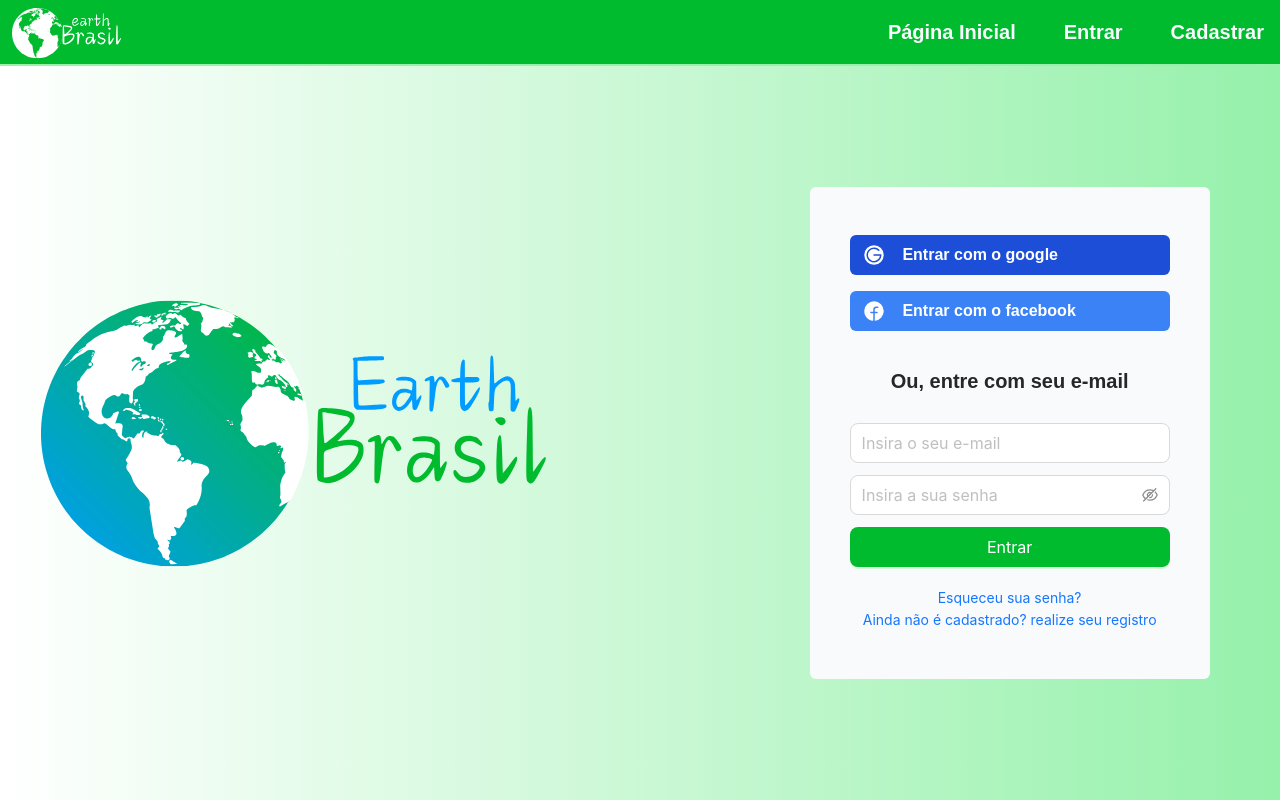
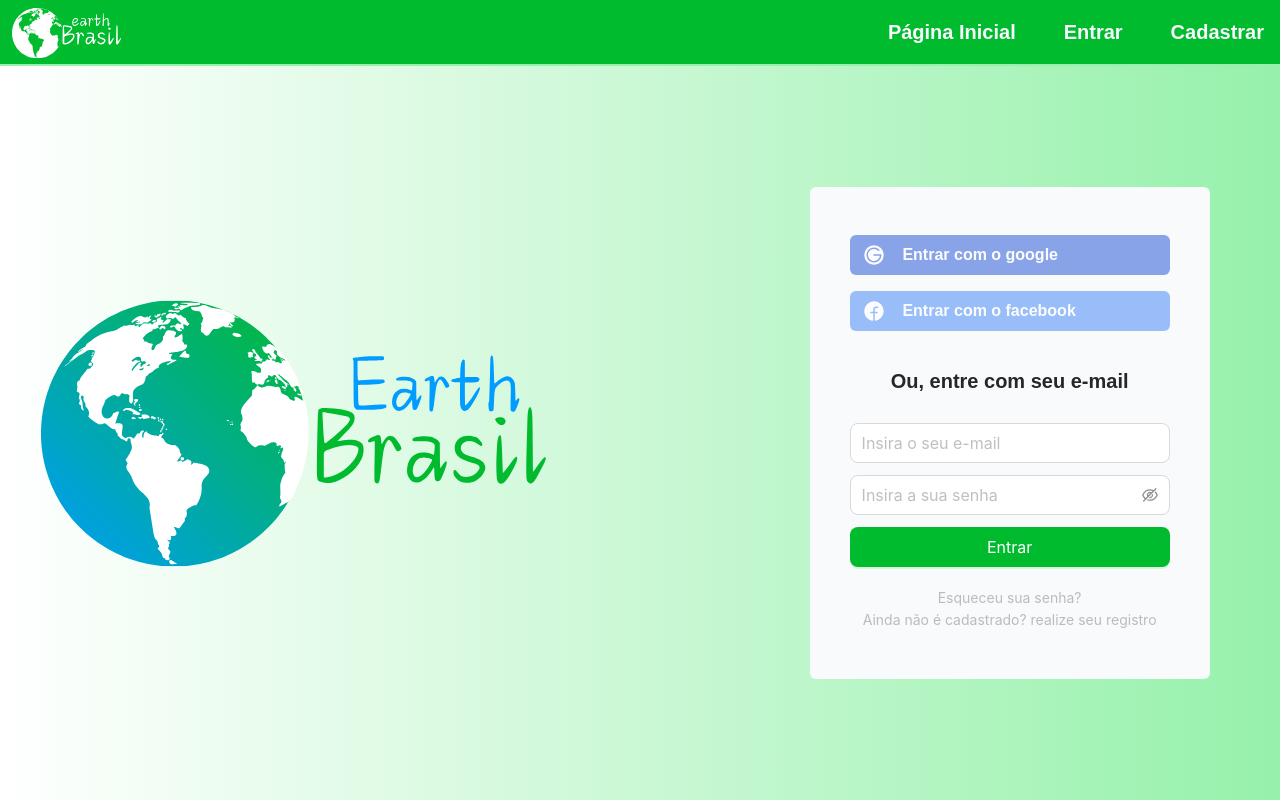
Before and after one commit to GiovannaGuzzardi/earth_front, a Next.js app: page /login in a window 1280 px wide. Built offline with nearby package versions, Linux system fonts and the light colour scheme.

Commit message:
"disabled button"

```diff
--- a/src/app/login/page.tsx
+++ b/src/app/login/page.tsx
@@ -44,14 +44,16 @@ export default function login() {
       <div className="flex flex-col flex-grow justify-between bg-slate-50 mr-2- p-[2.5rem] rounded-md items-center max-w-[25rem] self-center w-2/5 mr-[2rem]">
         <button
           // onClick={signInWithGoogle}
-          className="bg-blue-700 text-white font-bold ease-in hover:bg-blue-800 rounded-md py-[0.5rem] px-[0.8rem] m-[0.5rem] flex w-full"
+          disabled={true}
+          className="bg-blue-700 text-white font-bold ease-in hover:bg-blue-800 rounded-md py-[0.5rem] px-[0.8rem] m-[0.5rem] flex w-full disabled:opacity-50  disabled:hover:bg-blue-700"
         >
           <GoogleLogo size={24} color="#ffffff" weight="fill" />
           <h3 className="ml-[1rem]">Entrar com o google</h3>
         </button>
         <button
           // onClick={signInWithFacebook}
-          className="bg-blue-500 text-white font-bold ease-in hover:bg-blue-600 rounded-md py-[0.5rem] px-[0.8rem] m-[0.5rem] flex w-full"
+          disabled={true}
+          className="bg-blue-500 text-white font-bold ease-in hover:bg-blue-600 rounded-md py-[0.5rem] px-[0.8rem] m-[0.5rem] flex w-full disabled:opacity-50  disabled:hover:bg-blue-500"
         >
           <FacebookLogo size={24} color="#ffffff" weight="fill" />
           <h3 className="ml-[1rem]">Entrar com o facebook</h3>
@@ -99,13 +101,15 @@ export default function login() {
         <div className="flex flex-col my-2">
           <Link
             href=""
-            className=" text-center text-black hover:text-primary-400"
+            disabled={true}
+            className=" text-center text-black hover:text-primary-400 disabled:opacity-50 disabled:hover:text-black"
           >
             Esqueceu sua senha?
           </Link>
           <Link
             href=""
-            className=" text-center text-black hover:text-primary-400 "
+            disabled={true}
+            className=" text-center text-black hover:text-primary-400 disabled:opacity-50 disabled:hover:text-black"
           >
             Ainda não é cadastrado? realize seu registro
           </Link>
```
